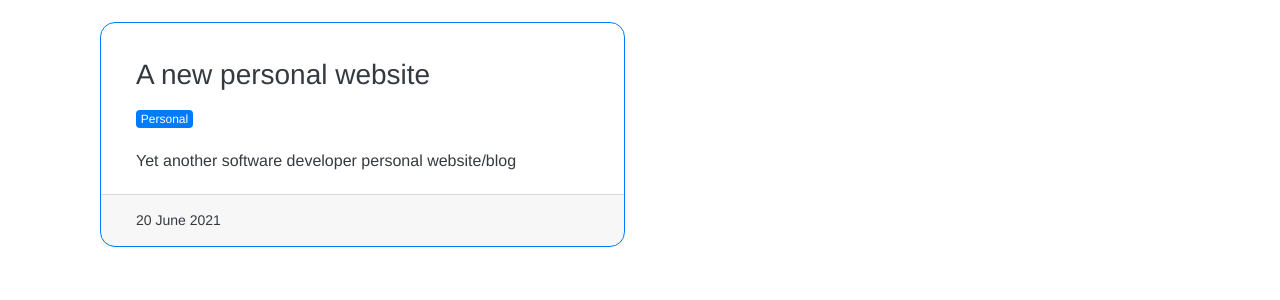
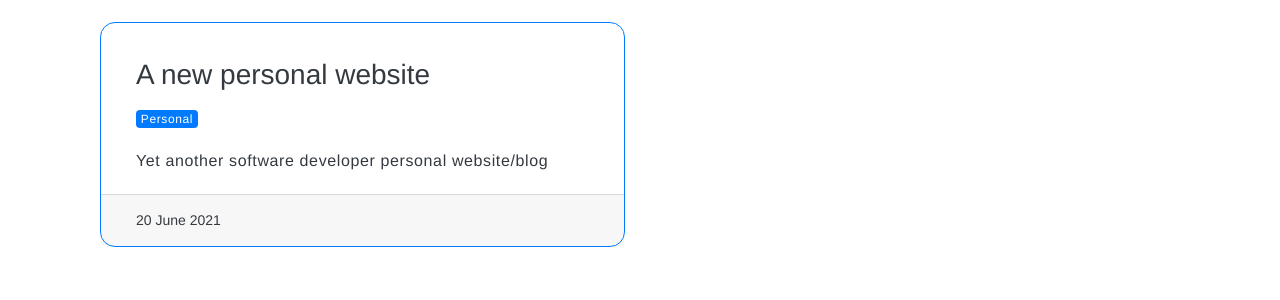
Before and after one commit to Dialvive/dialvive.dev, a Jekyll site: the page built from pages/blog.html, in a window 1280 px wide. Shown: the part 202-502 px from the top of the page. Built offline with Jekyll 4.4.1, drawn with Linux system fonts in a browser that asks for light colours; nearby versions of some CDN libraries; comment, search, counter and statistics services are not loaded.

Commit message:
Update _blog.scss

```diff
--- a/_sass/_blog.scss
+++ b/_sass/_blog.scss
@@ -33,6 +33,7 @@
 
   p {
     font-size: 16px;
+    letter-spacing: 0.618px;
     line-height: 27px;
     max-width: 544px;
   }
```
